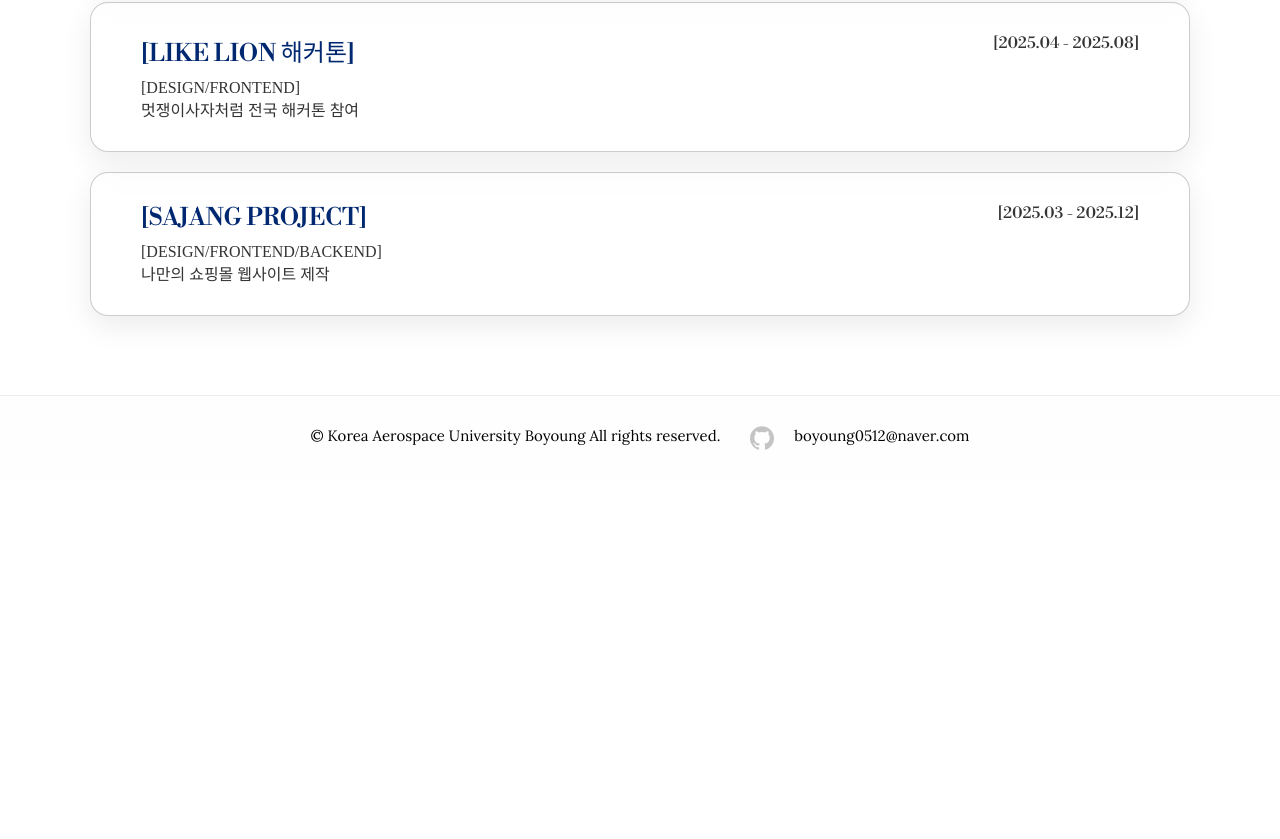
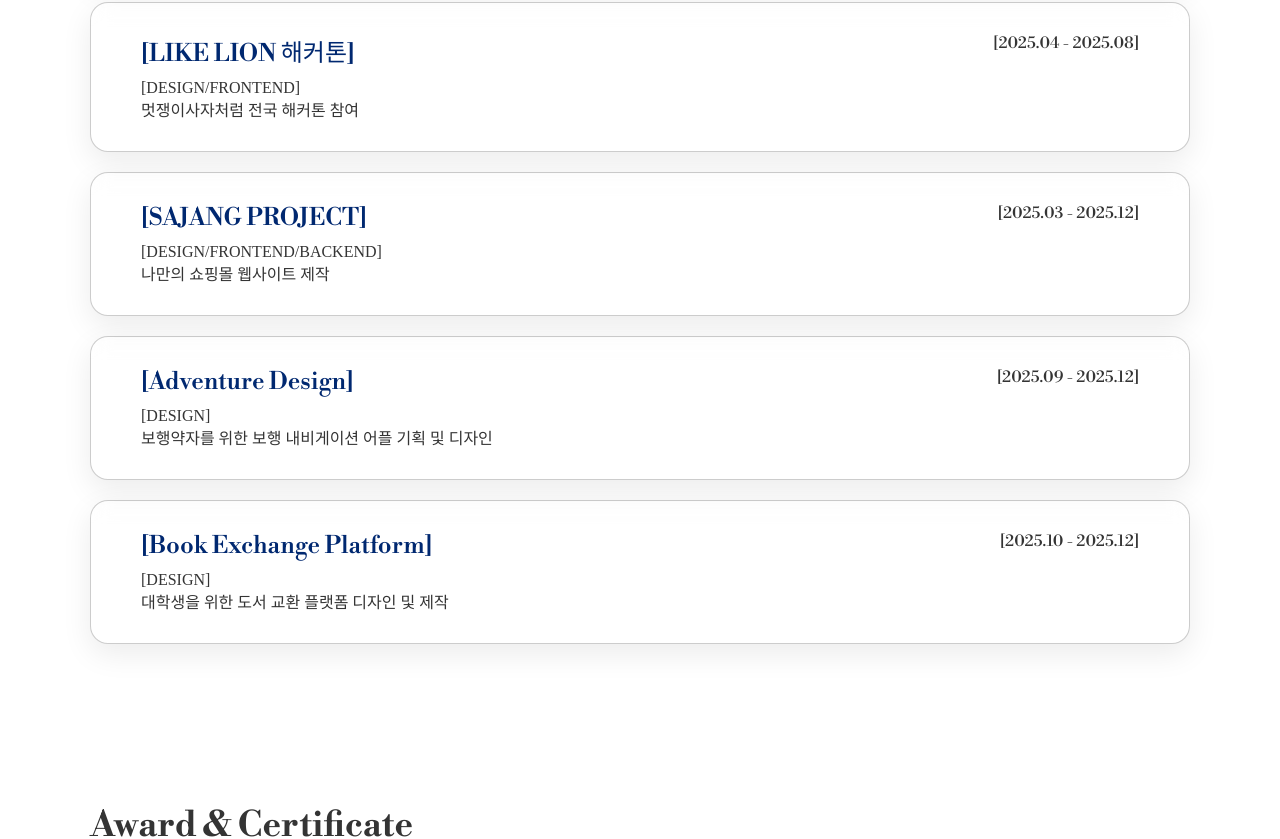
Before and after one commit to boyoung05/Portfolio, a React (Create React App) app: page /about in a window 1280 px wide. Shown: the part 1958-2797 px from the top of the page. Before the commit the page ends 2438 px from the top, so only its background shows below. Built offline with nearby package versions, Linux system fonts and the light colour scheme; a web font is replaced by a local one.

Commit message:
Award & Certificate

```diff
--- a/src/pages/About/Activity.js
+++ b/src/pages/About/Activity.js
@@ -125,6 +125,40 @@ const Activity = () => {
                             나만의 쇼핑몰 웹사이트 제작
                         </div>
                     </div>
+                    {/*Adventure Design*/}
+                    <div className="Activity-wrapper">
+                        <div className="Activity-line-one">
+                            <div className="Activity-Wrapper-title">
+                                [Adventure Design]
+                            </div>
+                            <div className="Activity-date">
+                                [2025.09 - 2025.12]
+                            </div>
+                        </div>
+                        <div className="Activity-Wrapper-Role">
+                            [DESIGN]
+                        </div>
+                        <div className="Activity-Wrapper-content">
+                            보행약자를 위한 보행 내비게이션 어플 기획 및 디자인
+                        </div>
+                    </div>
+                    {/*객체지향프로그래밍*/}
+                    <div className="Activity-wrapper">
+                        <div className="Activity-line-one">
+                            <div className="Activity-Wrapper-title">
+                                [Book Exchange Platform]
+                            </div>
+                            <div className="Activity-date">
+                                [2025.10 - 2025.12]
+                            </div>
+                        </div>
+                        <div className="Activity-Wrapper-Role">
+                            [DESIGN]
+                        </div>
+                        <div className="Activity-Wrapper-content">
+                            대학생을 위한 도서 교환 플랫폼 디자인 및 제작
+                        </div>
+                    </div>
                 </div>
         </div>
     )
--- a/src/pages/About/Award.js
+++ b/src/pages/About/Award.js
@@ -2,7 +2,40 @@ import React from 'react';
 import "../../styles/About.css";
 
 const Award = () => {
-
+    return(
+        <div className="Award-container">
+            <div className="Award-title">Award & Certificate</div>
+            <div className="Award-entire-wrapper">
+                <div className="Award-wrapper">
+                    <div className="Award-line-one">
+                        <div className="Award-wrapper-title">
+                            [Adventure Design 2nd]
+                        </div>
+                        <div className="Award-date">
+                            [2025.12]
+                        </div>
+                    </div>
+                    <div className="Award-content">
+                        2025 2학기 Adventure Design에서 최종 2등
+                    </div>
+                </div>
+                <div className="Award-wrapper">
+                    <div className="Award-line-one">
+                        <div className="Award-wrapper-title">
+                            [ADsP]
+                        </div>
+                        <div className="Award-date">
+                            [2026.03]
+                        </div>
+                    </div>
+                    <div className="Award-content">
+                        데이터분석준전문가 자격증(개발자)
+                    </div>
+                </div>
+            </div>
+        </div>
+    )
 }
 
+
 export default Award;
--- a/src/styles/About.css
+++ b/src/styles/About.css
@@ -342,6 +342,79 @@
     color: #343434;
 }
 
-.Activity-Wrapper-content {
+/*Award & Certificate*/
+.Award-container {
+    width: min(1100px, 100%);
+    margin: 0 auto;
+    display: flex;
+    flex-direction: column;
+    gap: 40px;
+    padding: 80px 40px;
+}
 
+.Award-title {
+    font-family: "LibreBodoni-Bold";
+    font-size: 35px;
+    color: #343434;
+    position: relative;
+    display: inline-block;
+    padding-bottom: 10px;
 }
+
+.Award-title::after {
+    content: "";
+    position: absolute;
+    left: 0;
+    bottom: 0;
+    width: 325px;
+    height: 2px;
+    background: #002870;
+    border-radius: 999px;
+    opacity: 0.9;
+}
+
+.Award-entire-wrapper {
+    display: flex;
+    flex-direction: column;
+    gap: 20px;
+}
+
+.Award-wrapper {
+    display: flex;
+    flex-direction: column;
+    box-sizing: border-box;
+    width: 100%;
+    min-width: 230px;
+    padding: 30px 50px;
+    border-radius: 18px;
+    background: rgba(255, 255, 255, 0.18);
+    backdrop-filter: blur(10px);
+    -webkit-backdrop-filter: blur(10px);
+    border: 1px solid rgba(52, 52, 52, 0.25);
+    box-shadow: 0 10px 30px rgba(0,0,0,0.08);
+}
+
+.Award-line-one {
+    display: flex;
+    flex-direction: row;
+    justify-content: space-between;
+}
+
+.Award-wrapper-title {
+    font-family: "LibreBodoni-Medium";
+    font-size: 24px;
+    margin-bottom: 10px;
+    color: #002870;
+}
+
+.Award-date {
+    font-family: "LibreBodoni-Regular";
+    font-size: 16px;
+    color: #343434;
+}
+
+.Award-content {
+    font-family: "GmarketSans-Medium";
+    font-size: 16px;
+    color: #343434;
+}
```
